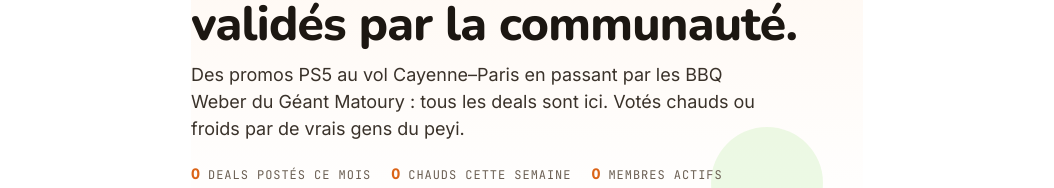
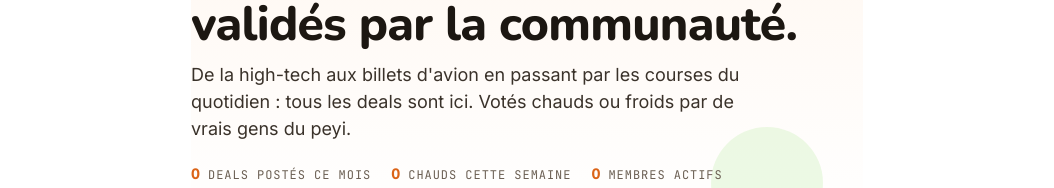
Before and after one commit to is4acs/p-yi, a Next.js app: page /bons-plans in a window 1280 px wide. Shown: the part 240-428 px from the top of the page, without its empty margins (113-1167 px from the left). Built offline with nearby package versions, Linux system fonts and the light colour scheme; no server answers; the database is empty.

Commit message:
copy(hero): rendre la baseline desktop plus générale
Remplace les exemples trop spécifiques (PS5, vol Cayenne–Paris, BBQ Weber
Matoury) par des catégories plus larges (high-tech, billets d'avion,
courses du quotidien) pour une baseline moins datée et plus inclusive.

```diff
--- a/src/components/deals/BonsPlansHero.tsx
+++ b/src/components/deals/BonsPlansHero.tsx
@@ -98,9 +98,9 @@ export async function BonsPlansHero() {
             Tous les deals du peyi. Votés chauds ou froids par de vrais gens.
           </span>
           <span className="hidden sm:inline">
-            Des promos PS5 au vol Cayenne–Paris en passant par les BBQ Weber du
-            Géant Matoury : tous les deals sont ici. Votés chauds ou froids par
-            de vrais gens du peyi.
+            De la high-tech aux billets d'avion en passant par les courses du
+            quotidien : tous les deals sont ici. Votés chauds ou froids par de
+            vrais gens du peyi.
           </span>
         </p>
 
```
